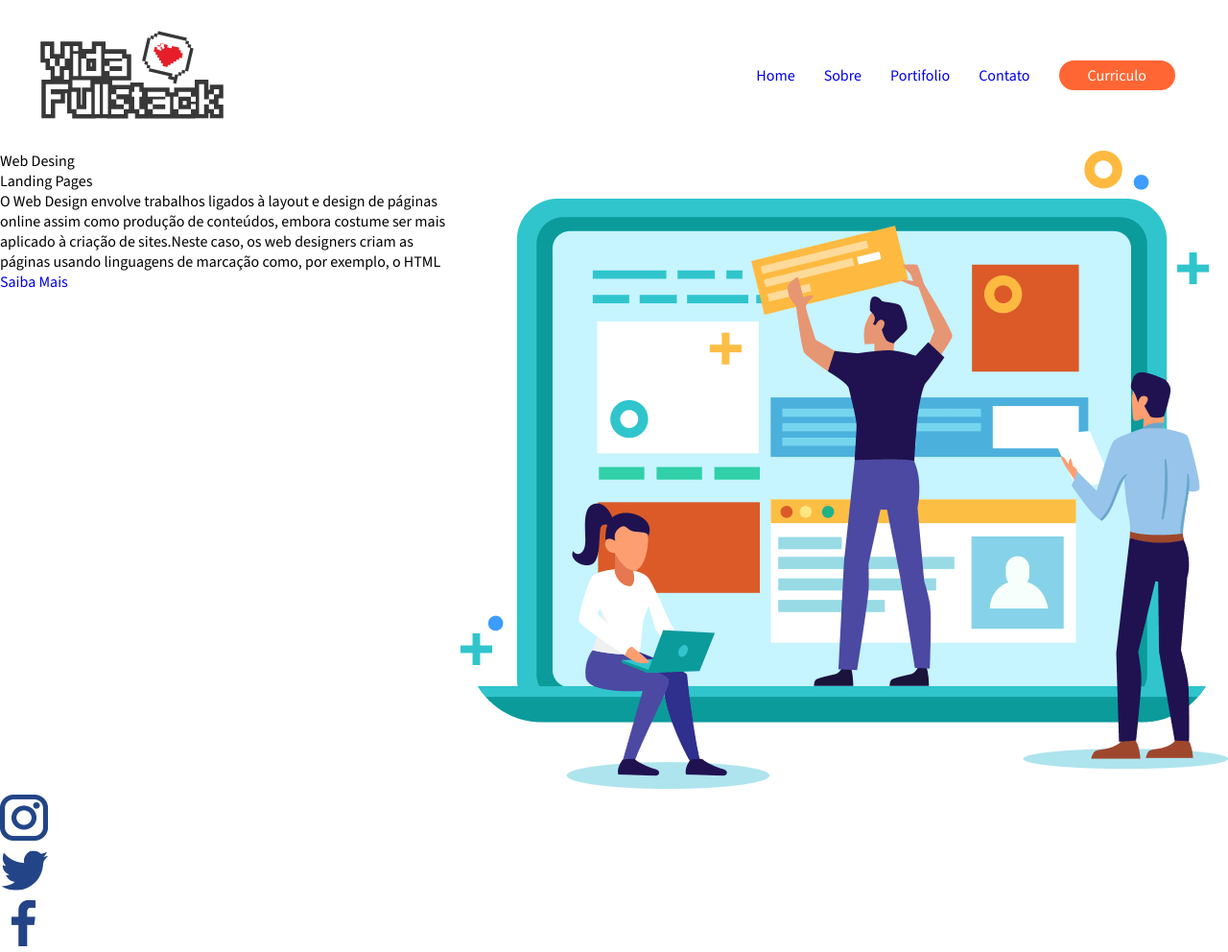
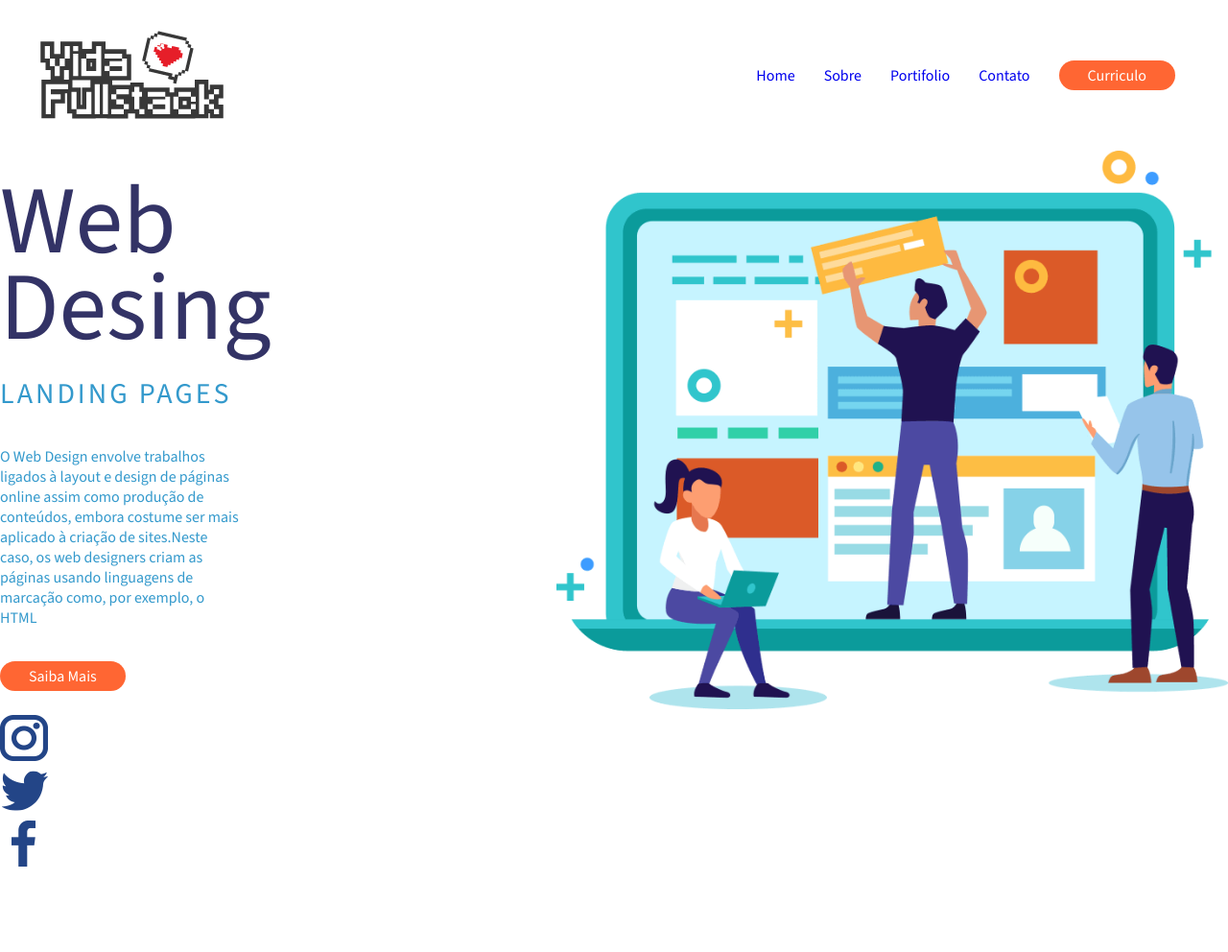
Before and after one commit to ryanmulekim/ProjetoTest-FullStack, a plain HTML site: page index.html in a window 1280 px wide. Shown: the whole page at 96% size. After the commit the page ends 909 px from the top, so only its background shows below. Drawn offline with nearby package versions, Linux system fonts and the light colour scheme.

Commit message:
criação do main e aqrv CSS

```diff
--- /dev/null
+++ b/assets/css/main.css
@@ -0,0 +1,27 @@
+.sobre-web-desing{
+    align-items: center;
+    justify-content: space-between;
+}
+.sobre-web-desing article{
+    width: 250px;
+}
+.sobre-web-desing article h1{
+    font-size: 100px;
+    line-height: 90%;
+    font-weight: 400;
+    color: #333366;
+}
+.sobre-web-desing article h2{
+    font-size: 30px;
+    text-transform: uppercase;
+    letter-spacing: 3px;
+    line-height: 300%;
+    color: #3399CC;
+}
+.sobre-web-desing article p{
+    color: #3399CC;
+    margin: 10px 0 40px 0;
+}
+.sobre-web-desing figcaption img{
+    width: 700px;
+}
--- a/assets/css/style.css
+++ b/assets/css/style.css
@@ -1,6 +1,7 @@
 @import url('https://fonts.googleapis.com/css2?family=Source+Sans+3:wght@200;300;400&display=swap');
 @import "./header.css";
 @import "./button.css";
+@import "./main.css";
 
 *{
     margin: 0;
@@ -11,6 +12,7 @@
     vertical-align: baseline;
     text-decoration: none;
     font-family: 'Source Sans 3', sans-serif;
+    font-weight: 300;
 }
 .container{
     width: 1200px;
--- a/index.html
+++ b/index.html
@@ -26,7 +26,7 @@
     </header>
 
     <main>
-        <section class="row">
+        <section class="row sobre-web-desing">
            <article>
             <h1>Web Desing</h1>
             <h2>Landing Pages</h2>
@@ -36,7 +36,7 @@
                 páginas usando linguagens de marcação como, por exemplo, o HTML
             </p>
 
-            <a href="#">Saiba Mais</a>
+            <a href="#" class="btn btn-laranja">Saiba Mais</a>
            </article>
            <figcaption><img src="assets/images/pessoas-construindo-pc.png"></figcaption>
         </section>
```
